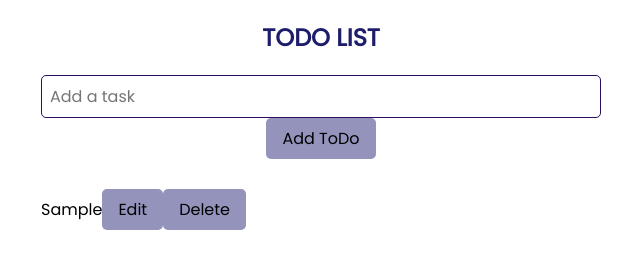
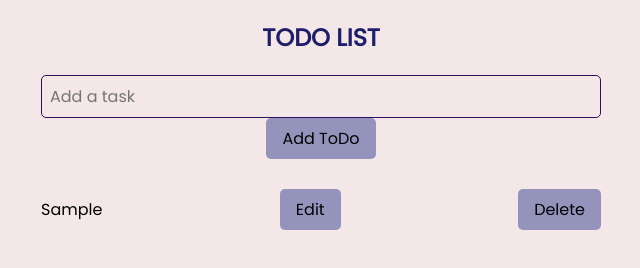
Before and after one commit to soniaonis/CRUD-con-local-storage-JS, a plain HTML site: page index.html in a window 1280 px wide. Both pictures are taken after typing "Sample" into the empty fields and a click on the button "Add ToDo". Shown: the whole page, without its empty margins (319-959 px from the left). Drawn offline with Linux system fonts and the light colour scheme.

Commit message:
buttons style

```diff
--- a/style.css
+++ b/style.css
@@ -2,7 +2,7 @@
     margin: 0;
     padding: 0;
     box-sizing: border-box;
-    background-color: #ffffff;
+    background-color: #f4e7e7;
     font-family: 'poppins', sans-serif;
 }
 
@@ -48,6 +48,7 @@ li {
   margin-bottom: 10px;
   display: flex;
   align-items: center;
+  justify-content: space-between;
 }
 
 .completed {
```
Also changed, not shown: index.html (line endings or trailing spaces), script.js (line endings or trailing spaces).
